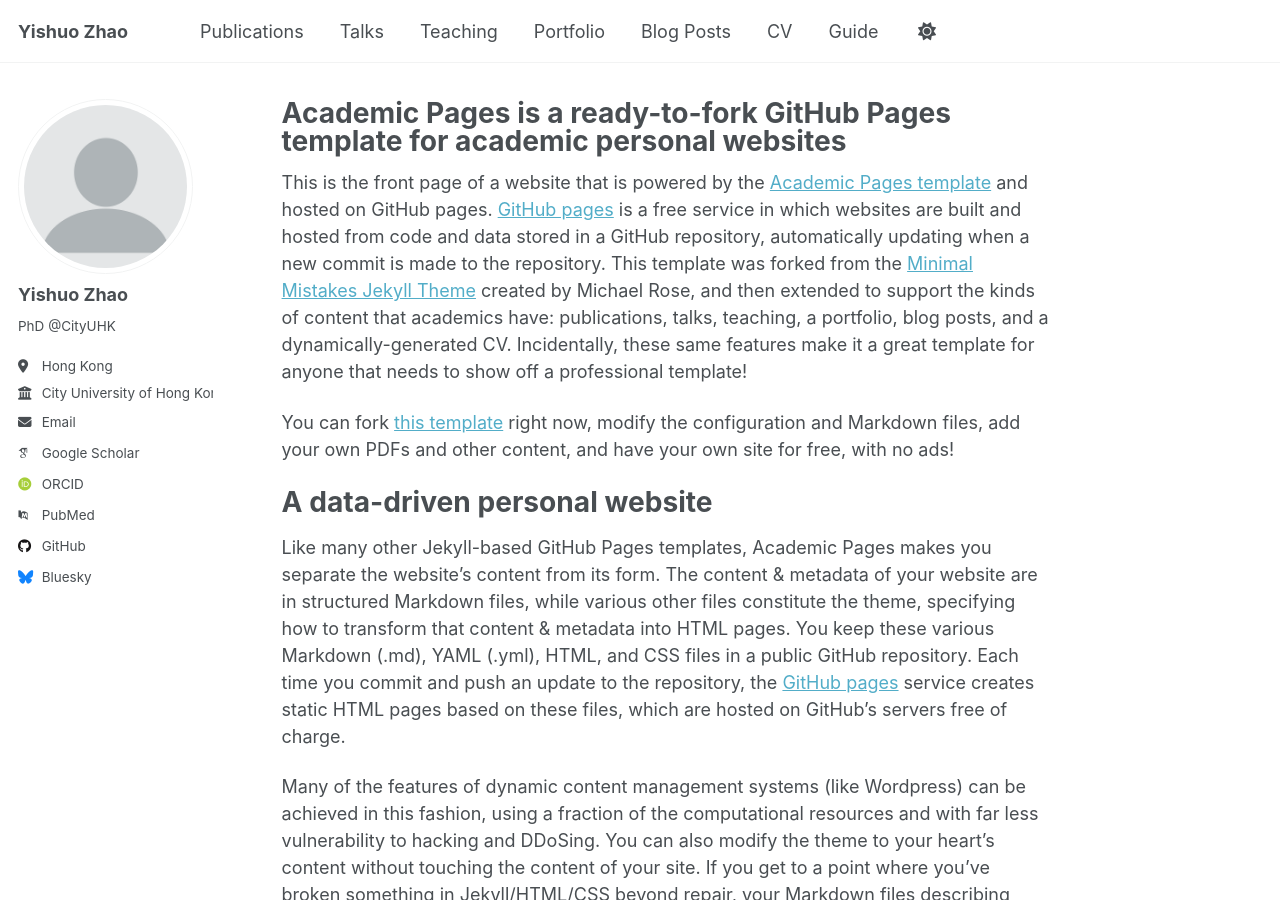
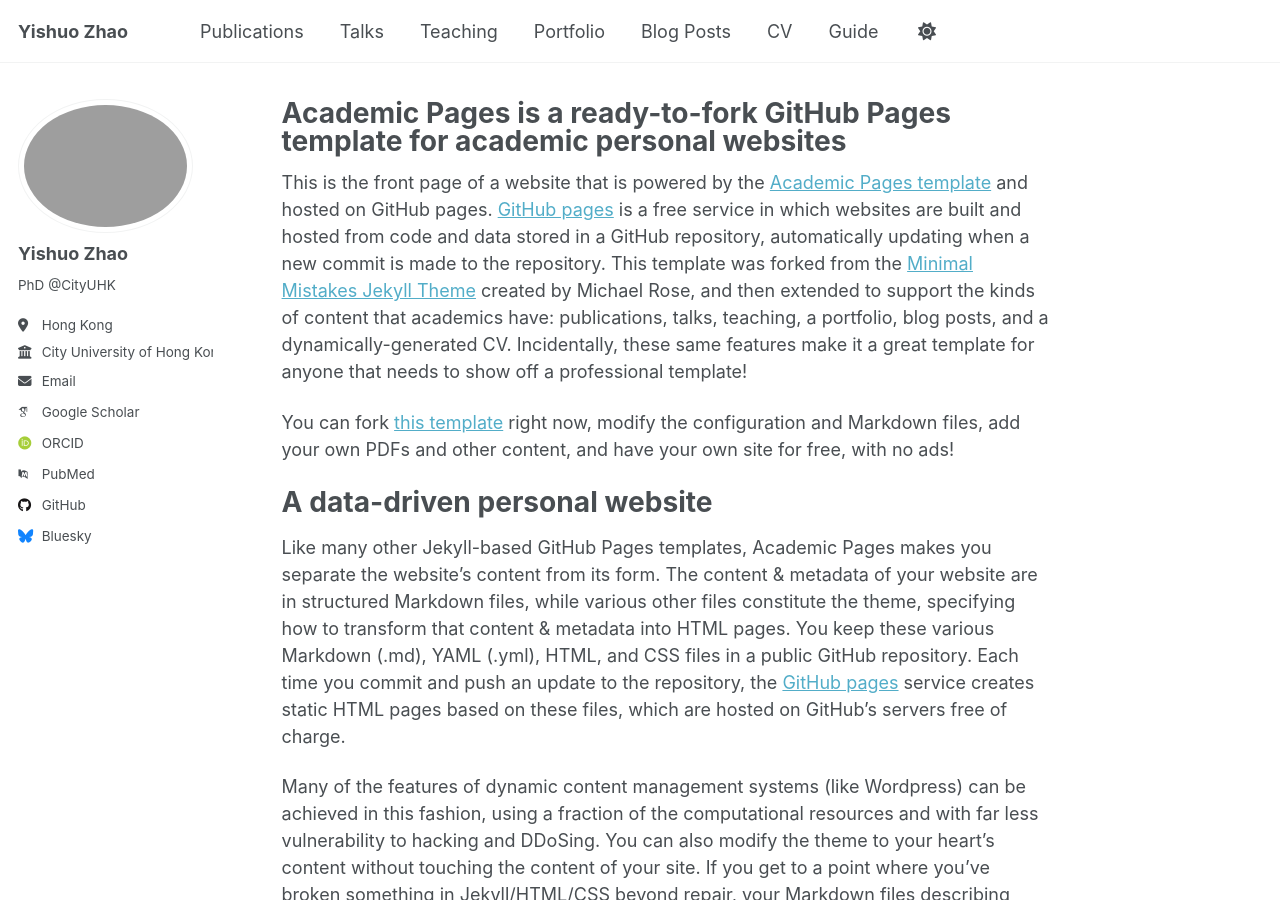
Before and after one commit to KBLL01/yishuozhao, a Jekyll site: the page built from _pages/about.md, in a window 1280 px wide and 900 px high. Built offline with Jekyll 4.4.1, drawn with Linux system fonts in a browser that asks for light colours; some web fonts are replaced; a script that is not in the unit is left out.

Commit message:
Update _config.yml

```diff
--- a/_config.yml
+++ b/_config.yml
@@ -22,7 +22,7 @@ repository               : "academicpages/academicpages.github.io"
 #               Additional customization can be done by editing /_includes/author-profile.html
 author:
   # Biographic information
-  avatar           : "profile.png"
+  avatar           : "sunglasses.jpg"
   name             : "Yishuo Zhao"
   pronouns         : # example: "she/her"
   bio              : "PhD @CityUHK"
```
